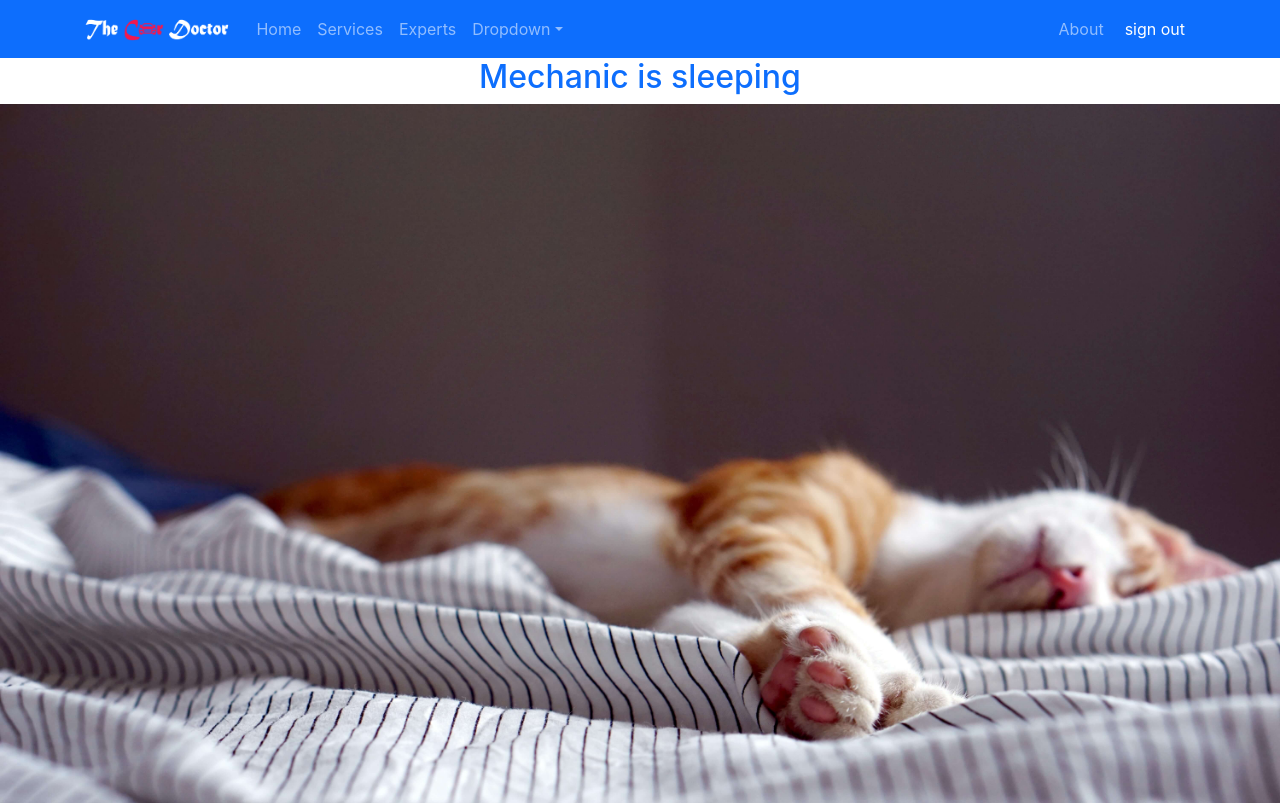
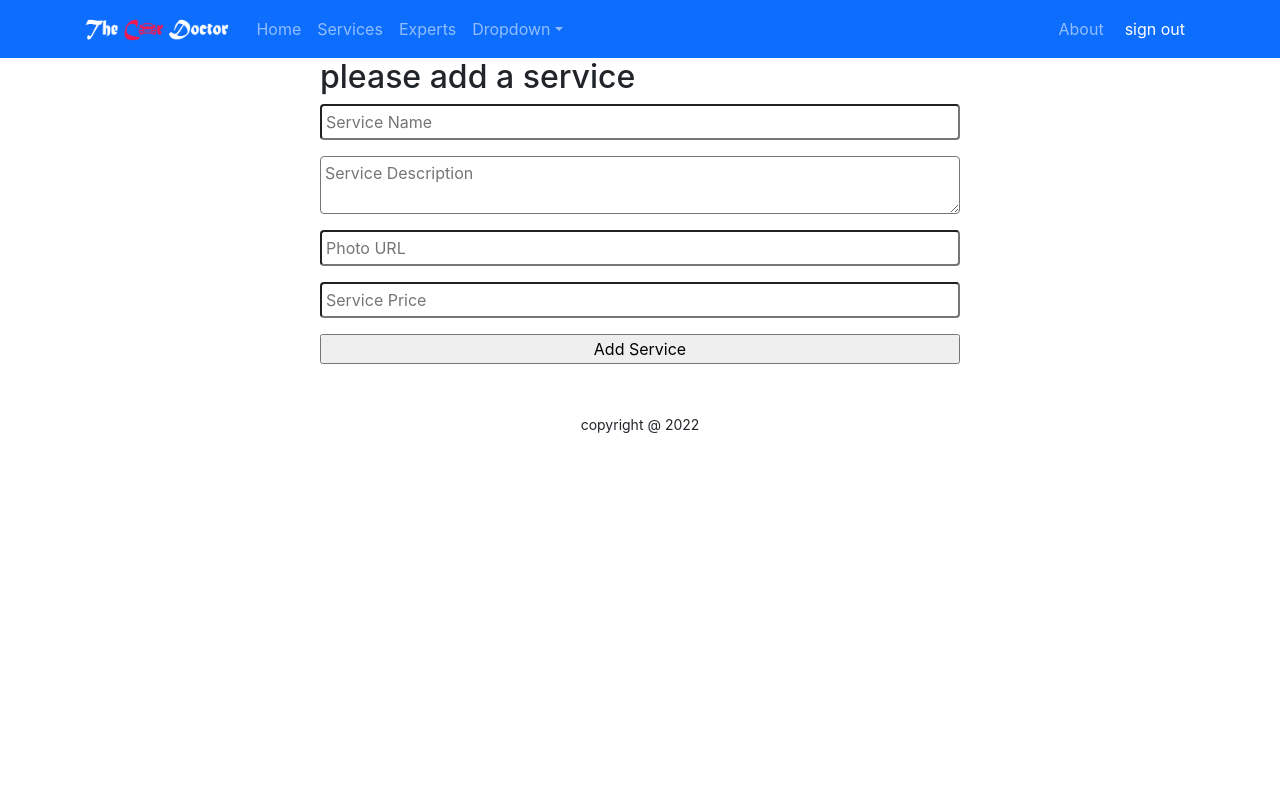
Before and after one commit to hasibmiraz/genius-car-service-client, a React (Create React App) app: page /addservice in a window 1280 px wide. Shown: the top 803 px of the page. Built offline with nearby package versions, Linux system fonts and the light colour scheme; no server answers; sample sign-in values are in the browser's storage.

Commit message:
Added add service and create new service with post method

```diff
--- a/package.json
+++ b/package.json
@@ -13,6 +13,7 @@
     "react-dom": "^18.0.0",
     "react-firebase-hooks": "^5.0.3",
     "react-helmet-async": "^1.3.0",
+    "react-hook-form": "^7.30.0",
     "react-router-dom": "^6.3.0",
     "react-scripts": "5.0.0",
     "react-toastify": "^8.2.0",
--- a/src/App.js
+++ b/src/App.js
@@ -1,6 +1,7 @@
 import { Route, Routes } from 'react-router-dom';
 import './App.css';
 import About from './Pages/About/About';
+import AddService from './Pages/AddService/AddService';
 import Checkout from './Pages/Checkout/Checkout/Checkout';
 import Home from './Pages/Home/Home/Home';
 import Login from './Pages/Login/Login/Login';
@@ -18,15 +19,30 @@ function App() {
       <Routes>
         <Route path="/" element={<Home></Home>}></Route>
         <Route path="/home" element={<Home></Home>}></Route>
-        <Route path='/service/:serviceId' element={<ServiceDetail></ServiceDetail>}></Route>
+        <Route
+          path="/service/:serviceId"
+          element={<ServiceDetail></ServiceDetail>}
+        ></Route>
         <Route path="/about" element={<About></About>}></Route>
         <Route path="/login" element={<Login></Login>}></Route>
         <Route path="/register" element={<Register></Register>}></Route>
-        <Route path="/checkout" element={
-          <RequireAuth>
-            <Checkout></Checkout>
-          </RequireAuth>
-        }></Route>
+        <Route
+          path="/checkout"
+          element={
+            <RequireAuth>
+              <Checkout></Checkout>
+            </RequireAuth>
+          }
+        ></Route>
+
+        <Route
+          path="/addservice"
+          element={
+            <RequireAuth>
+              <AddService />
+            </RequireAuth>
+          }
+        ></Route>
         <Route path="*" element={<NotFound></NotFound>}></Route>
       </Routes>
       <Footer></Footer>
--- /dev/null
+++ b/src/Pages/AddService/AddService.jsx
@@ -0,0 +1,54 @@
+import React from 'react';
+import { useForm } from 'react-hook-form';
+
+const AddService = () => {
+  const { register, handleSubmit } = useForm();
+  const onSubmit = async (data) => {
+    const url = 'http://localhost:5000/service';
+    await fetch(url, {
+      method: 'POST',
+      headers: {
+        'Content-Type': 'application/json',
+      },
+      body: JSON.stringify(data),
+    })
+      .then((res) => res.json())
+      .then((result) => console.log(result));
+
+    console.log(data);
+  };
+  return (
+    <div className="w-50 mx-auto">
+      <h2>please add a service</h2>
+      <form className="d-flex flex-column" onSubmit={handleSubmit(onSubmit)}>
+        <input
+          className="mb-3 p-1 rounded"
+          placeholder="Service Name"
+          type="text"
+          {...register('name', { required: true, maxLength: 20 })}
+        />
+        <textarea
+          className="mb-3 p-1 rounded"
+          placeholder="Service Description"
+          type="text"
+          {...register('description')}
+        />
+        <input
+          className="mb-3 p-1 rounded"
+          placeholder="Photo URL"
+          type="text"
+          {...register('img')}
+        />
+        <input
+          className="mb-3 p-1 rounded"
+          placeholder="Service Price"
+          type="number"
+          {...register('price')}
+        />
+        <input type="submit" value="Add Service" />
+      </form>
+    </div>
+  );
+};
+
+export default AddService;
```
Also changed, not shown: 1 other file (tests, documents, lock files or other folders).
